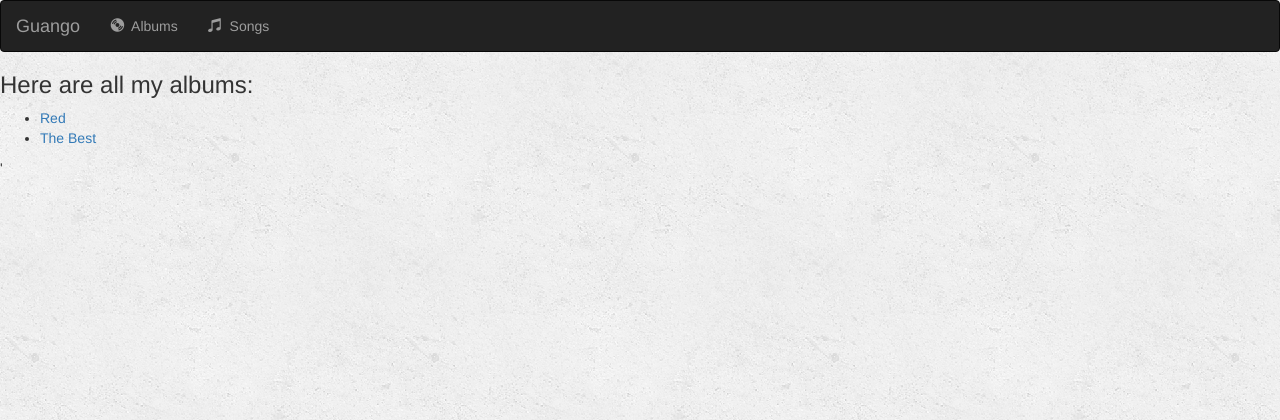
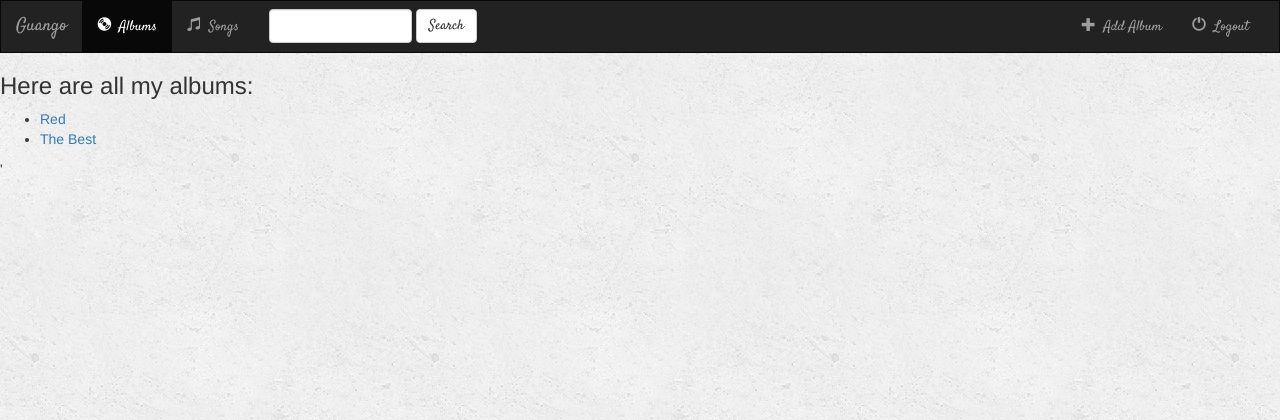
Before and after one commit to hugo-valle/django-essentials, a Django app: page /music/ in a window 1280 px wide. Shown: the top 420 px of the page. Run offline with Django 3.2, Linux system fonts and the light colour scheme; data comes from the database, SQL or seed files in the repository; some libraries are stand-ins or nearby versions.

Commit message:
Finish navigation bar

```diff
--- a/music/static/music/style.css
+++ b/music/static/music/style.css
@@ -1,3 +1,11 @@
 body{
     background: white url("images/background.png");
 }
+
+.navbar{
+    border-radius: 0;
+}
+
+.navbar{
+    font-family: 'Satisfy', cursive;
+}
--- a/templates/music/index.html
+++ b/templates/music/index.html
@@ -10,7 +10,7 @@
 <nav class="navbar navbar-inverse">
     <div class="container-fluid">
         <!-- Header -->
-        <div class="nav-header">
+        <div class="navbar-header">
             <!-- button for small devices  3 bar -->
             <button type="button" class="navbar-toggle" data-toggle="collapse" data-target="#topNavBar">
                 <span class="icon-bar"></span>
@@ -21,9 +21,10 @@
         </div>
 
         <!-- Items -->
-        <div class="collapse navbar-collapse">
+        <div class="collapse navbar-collapse" id="topNavBar">
+
             <ul class="nav navbar-nav">
-                <li class="" >
+                <li class="active" >
                     <a href="{% url 'music:index' %}">
                         <span class="glyphicon glyphicon-cd" aria-hidden="true"></span>&nbsp; Albums
                     </a>
@@ -34,6 +35,29 @@
                     </a>
                 </li>
             </ul>
+
+            <form class="navbar-form navbar-left" role="search" method="get" action="#">
+                <div class="form-group">
+                    <input type="text" class="form-control" name="q" value="">
+                </div>
+                <button type="submit" class="btn btn-default">Search</button>
+            </form>
+
+
+            <ul class="nav navbar-nav navbar-right">
+                <li class="" >
+                    <a href="#">
+                        <span class="glyphicon glyphicon-plus" aria-hidden="true"></span>&nbsp; Add Album
+                    </a>
+                </li>
+                <li class="" >
+                    <a href="#">
+                        <span class="glyphicon glyphicon-off" aria-hidden="true"></span>&nbsp; Logout
+                    </a>
+                </li>
+
+            </ul>
+
         </div>
 
     </div>
```
